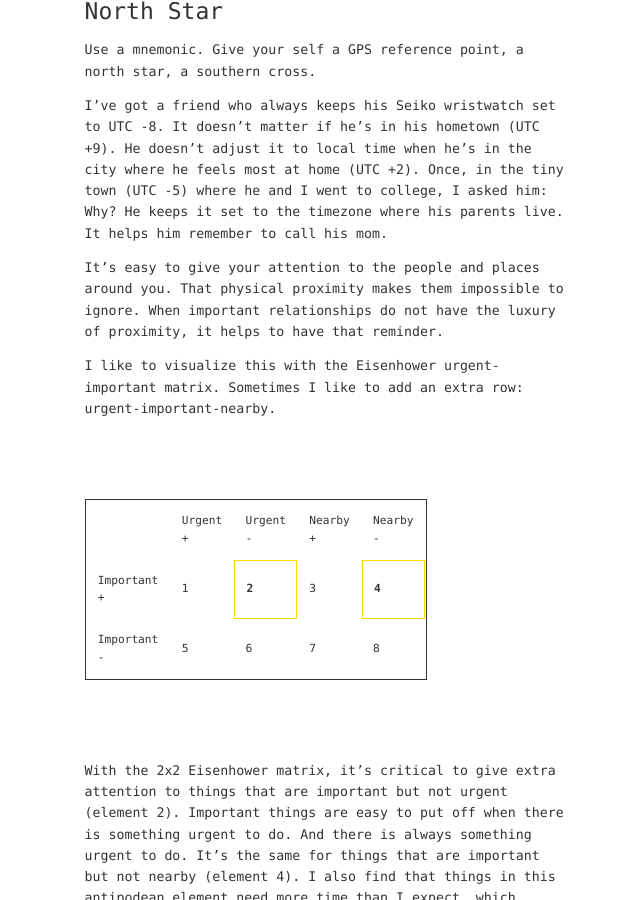
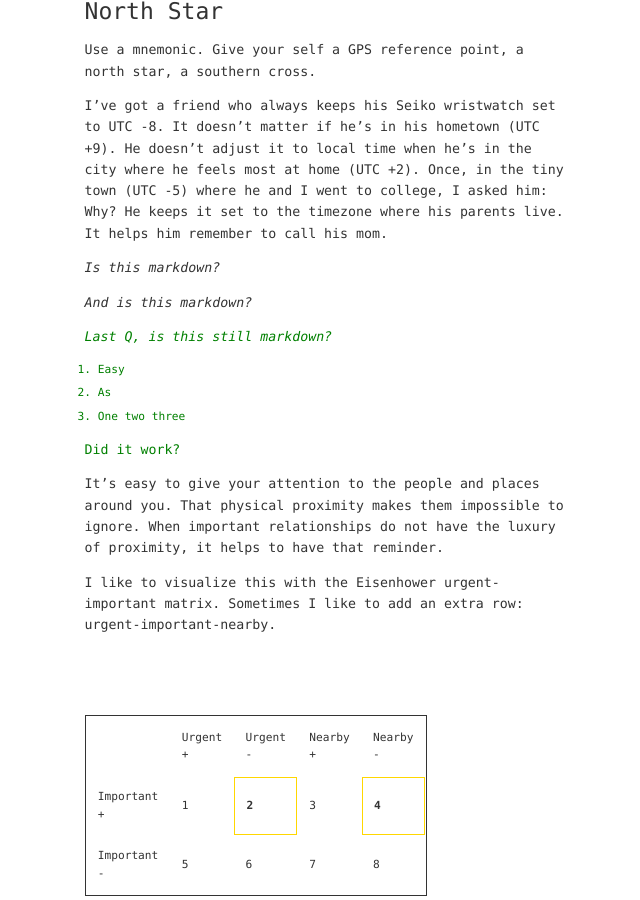
Before and after one commit to zachmccabe/zachmccabe.github.io, a Jekyll site: the page built from _travel/test-2.md, in a window 1280 px wide and 900 px high, scrolled down 483 px. Shown: the whole window, without its empty margins (250-890 px from the left). Built offline with Jekyll 4.4.1, drawn with Linux system fonts in a browser that asks for light colours.

Commit message:
Update test-2.md

```diff
--- a/_travel/test-2.md
+++ b/_travel/test-2.md
@@ -21,6 +21,28 @@ nav: |
 Use a mnemonic. Give your self a GPS reference point, a north star, a southern cross.
 
 I've got a friend who always keeps his Seiko wristwatch set to UTC -8. It doesn't matter if he's in his hometown (UTC +9). He doesn't adjust it to local time when he's in the city where he feels most at home (UTC +2). Once, in the tiny town (UTC -5) where he and I went to college, I asked him: Why? He keeps it set to the timezone where his parents live. It helps him remember to call his mom.
+
+<div markdown="1">
+
+*Is this markdown?*
+
+</div>
+
+<div markdown="1">
+*And is this markdown?*
+</div>
+
+<div style="color:green" markdown="1">
+*Last Q, is this still markdown?*
+
+1. Easy
+2. As
+3. One two three
+
+Did it work?
+</div>
+
+
 
 It's easy to give your attention to the people and places around you. That physical proximity makes them impossible to ignore. When important relationships do not have the luxury of proximity, it helps to have that reminder.
 
```
